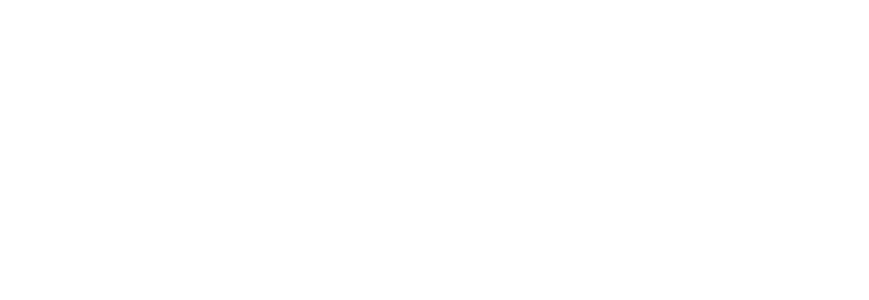
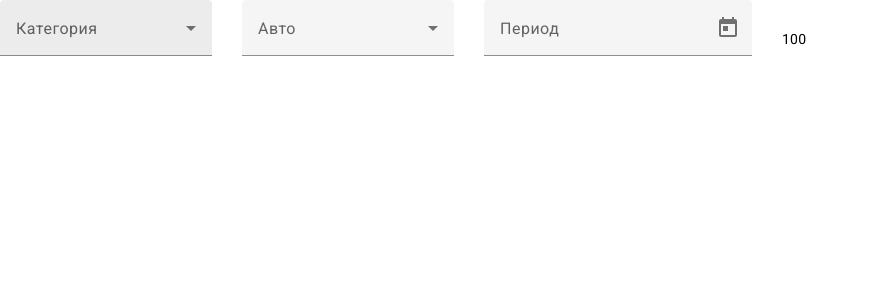
Before and after one commit to AlexeyMachehin/DCL-task, an Angular app: page / in a window 1280 px wide. Shown: the top 300 px of the page, without its empty margins (0-869 px from the left). Built offline with nearby package versions, Linux system fonts and the light colour scheme.

Commit message:
create layout

```diff
--- a/angular.json
+++ b/angular.json
@@ -25,6 +25,7 @@
               "src/assets"
             ],
             "styles": [
+              "@angular/material/prebuilt-themes/indigo-pink.css",
               "src/styles.css"
             ],
             "scripts": []
@@ -87,6 +88,7 @@
               "src/assets"
             ],
             "styles": [
+              "@angular/material/prebuilt-themes/indigo-pink.css",
               "src/styles.css"
             ],
             "scripts": []
--- a/package.json
+++ b/package.json
@@ -16,10 +16,12 @@
   "private": true,
   "dependencies": {
     "@angular/animations": "^16.1.0",
+    "@angular/cdk": "^16.1.7",
     "@angular/common": "^16.1.0",
     "@angular/compiler": "^16.1.0",
     "@angular/core": "^16.1.0",
     "@angular/forms": "^16.1.0",
+    "@angular/material": "^16.1.7",
     "@angular/platform-browser": "^16.1.0",
     "@angular/platform-browser-dynamic": "^16.1.0",
     "@angular/router": "^16.1.0",
--- a/src/app/app.component.css
+++ b/src/app/app.component.css
@@ -0,0 +1,5 @@
+:host {
+    display: flex;
+    align-items: center;
+    gap: 30px;
+}
--- a/src/app/app.component.html
+++ b/src/app/app.component.html
@@ -0,0 +1,33 @@
+<mat-form-field>
+  <mat-label>Категория</mat-label>
+  <mat-select>
+    <mat-option
+      *ngFor="let category of data.categories"
+      [value]="category.categoryName"
+      >{{ category.categoryName }}</mat-option
+    >
+  </mat-select>
+</mat-form-field>
+
+<mat-form-field>
+  <mat-label>Авто</mat-label>
+  <mat-select>
+    <mat-option
+      *ngFor="let car of data.categories[0].cars"
+      [value]="car.name"
+      >{{ car.name }}</mat-option
+    >
+  </mat-select>
+</mat-form-field>
+
+<mat-form-field>
+  <mat-label>Период</mat-label>
+  <mat-date-range-input [rangePicker]="picker">
+    <input matStartDate placeholder="Начало" />
+    <input matEndDate placeholder="Конец" />
+  </mat-date-range-input>
+  <mat-datepicker-toggle matIconSuffix [for]="picker"></mat-datepicker-toggle>
+  <mat-date-range-picker #picker></mat-date-range-picker>
+</mat-form-field>
+
+<div>100</div>
--- a/src/app/app.component.ts
+++ b/src/app/app.component.ts
@@ -1,4 +1,5 @@
 import { Component } from '@angular/core';
+import { data } from './mockData';
 
 @Component({
   selector: 'app-root',
@@ -6,5 +7,5 @@
   styleUrls: ['./app.component.css']
 })
 export class AppComponent {
-
+  protected readonly data = data
 }
--- /dev/null
+++ b/src/app/mockData.ts
@@ -0,0 +1,16 @@
+export const data = {
+  categories: [
+    {
+      categoryName: 'B',
+      cars: [
+        { name: 'BMW X5' },
+        { name: 'Nissan Quashkai ' },
+        { name: 'Ford Focus' },
+      ],
+    },
+    {
+      categoryName: 'C',
+      cars: [{ name: 'Ford Transit' }, { name: 'Mercedes-Benz Sprinter' }],
+    },
+  ],
+};
--- a/src/index.html
+++ b/src/index.html
@@ -6,8 +6,11 @@
   <base href="/">
   <meta name="viewport" content="width=device-width, initial-scale=1">
   <link rel="icon" type="image/x-icon" href="favicon.ico">
+  <link rel="preconnect" href="https://fonts.gstatic.com">
+  <link href="https://fonts.googleapis.com/css2?family=Roboto:wght@300;400;500&display=swap" rel="stylesheet">
+  <link href="https://fonts.googleapis.com/icon?family=Material+Icons" rel="stylesheet">
 </head>
-<body>
+<body class="mat-typography">
   <app-root></app-root>
 </body>
 </html>
--- a/src/main.ts
+++ b/src/main.ts
@@ -2,6 +2,6 @@
 
 import { AppModule } from './app/app.module';
 
-
-platformBrowserDynamic().bootstrapModule(AppModule)
+platformBrowserDynamic()
+  .bootstrapModule(AppModule)
   .catch(err => console.error(err));
--- a/src/styles.css
+++ b/src/styles.css
@@ -0,0 +1,3 @@
+
+html, body { height: 100%; }
+body { margin: 0; font-family: Roboto, "Helvetica Neue", sans-serif; }
```
Also changed, not shown: src/app/app.module.ts (+21 -7 lines), 1 other file (tests, documents, lock files or other folders).
